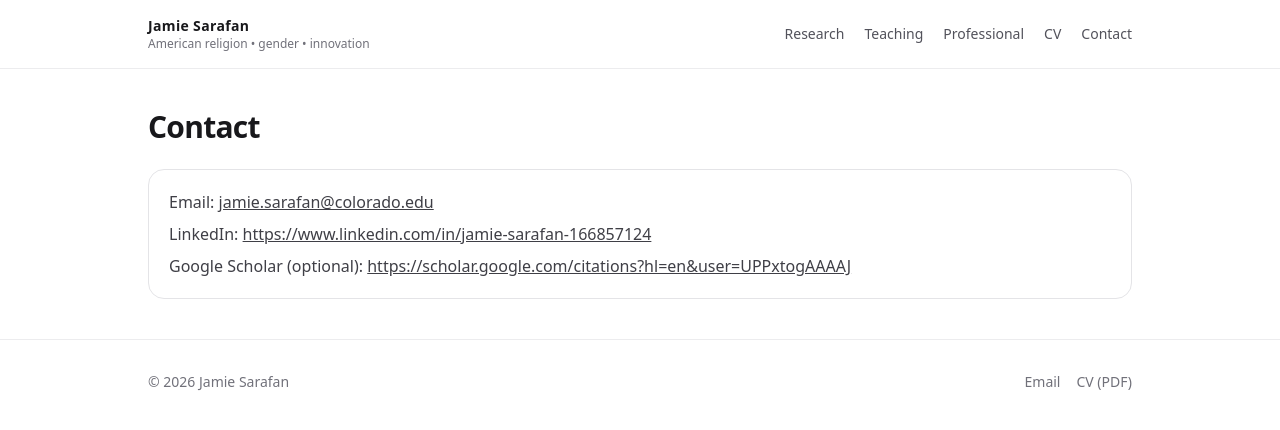
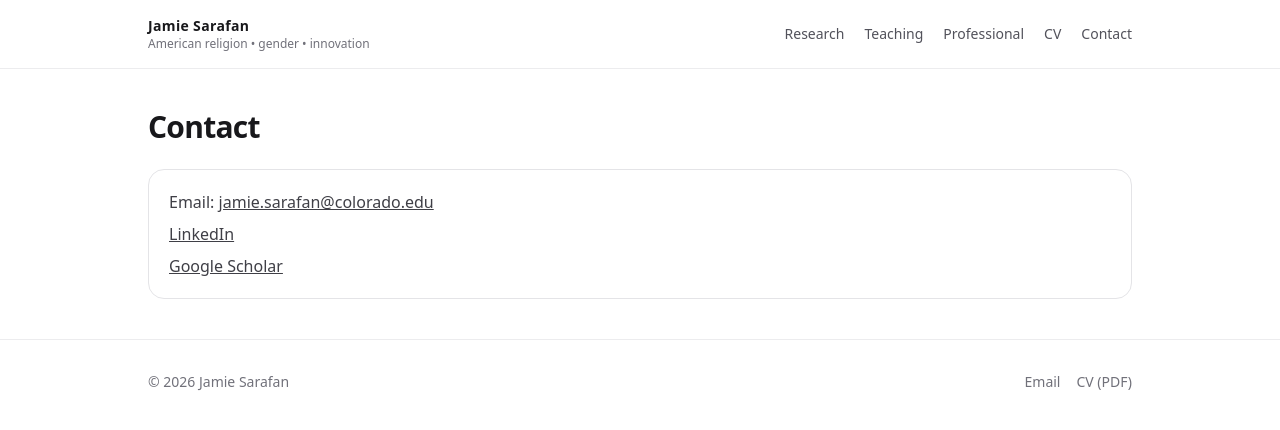
Before and after one commit to jamiesarafan/jamie-site, a Next.js app: page /contact in a window 1280 px wide. Shown: the top 430 px of the page. Built offline with nearby package versions, Linux system fonts and the light colour scheme.

Commit message:
Update page.tsx

```diff
--- a/src/app/contact/page.tsx
+++ b/src/app/contact/page.tsx
@@ -6,7 +6,6 @@ export default function ContactPage() {
       <header className="space-y-2">
         <h1 className="text-3xl font-semibold tracking-tight">Contact</h1>
       </header>
-
       <div className="rounded-2xl border border-zinc-200 p-5">
         <ul className="space-y-2 text-zinc-700">
           <li>
@@ -15,27 +14,15 @@ export default function ContactPage() {
               {site.links.email}
             </a>
           </li>
-
           <li>
-            LinkedIn:{" "}
-            {site.links.linkedin ? (
-              <a className="underline hover:no-underline" href={site.links.linkedin} target="_blank" rel="noreferrer">
-                {site.links.linkedin}
-              </a>
-            ) : (
-              <span className="text-zinc-500">[add link]</span>
-            )}
+            <a className="underline hover:no-underline" href={site.links.linkedin} target="_blank" rel="noreferrer">
+              LinkedIn
+            </a>
           </li>
-
           <li>
-            Google Scholar (optional):{" "}
-            {site.links.scholar ? (
-              <a className="underline hover:no-underline" href={site.links.scholar} target="_blank" rel="noreferrer">
-                {site.links.scholar}
-              </a>
-            ) : (
-              <span className="text-zinc-500">[add link]</span>
-            )}
+            <a className="underline hover:no-underline" href={site.links.scholar} target="_blank" rel="noreferrer">
+              Google Scholar
+            </a>
           </li>
         </ul>
       </div>
```
